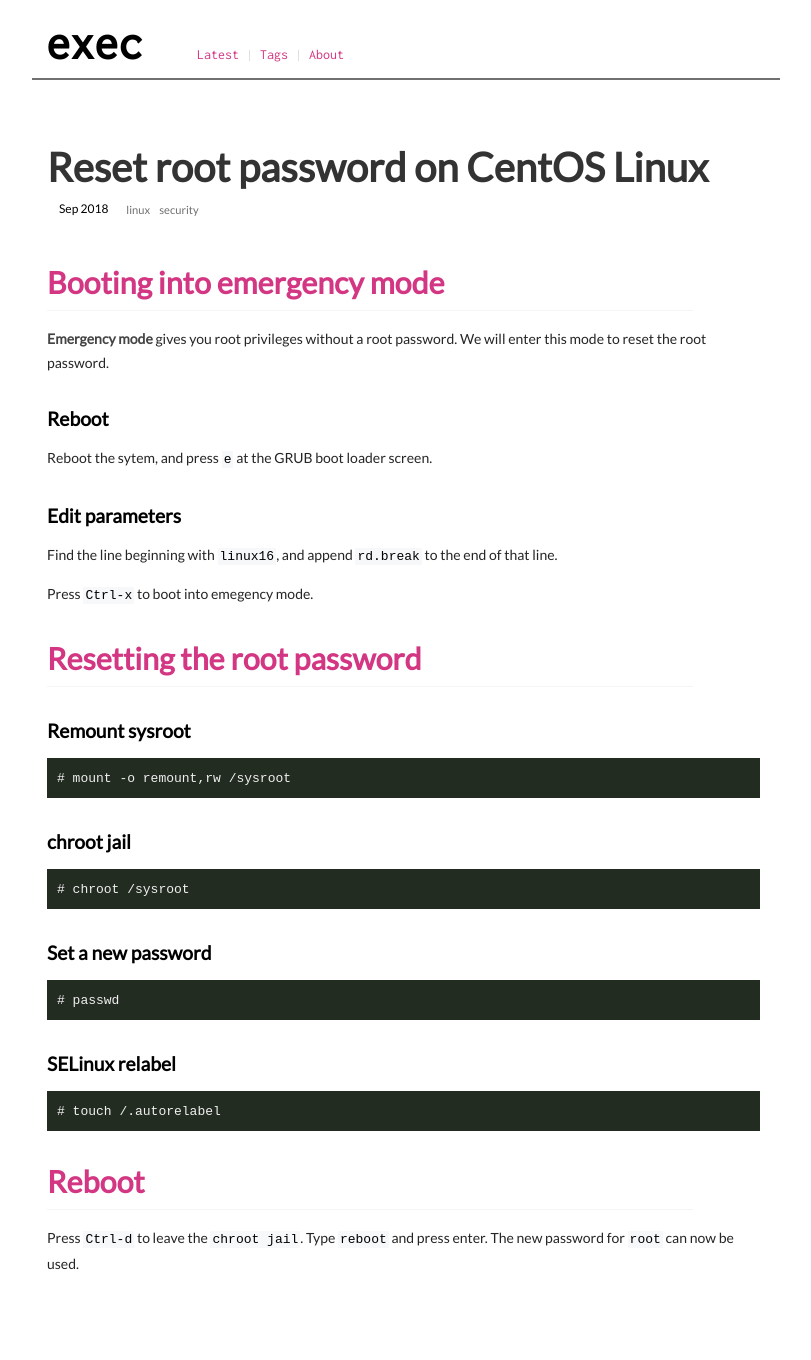
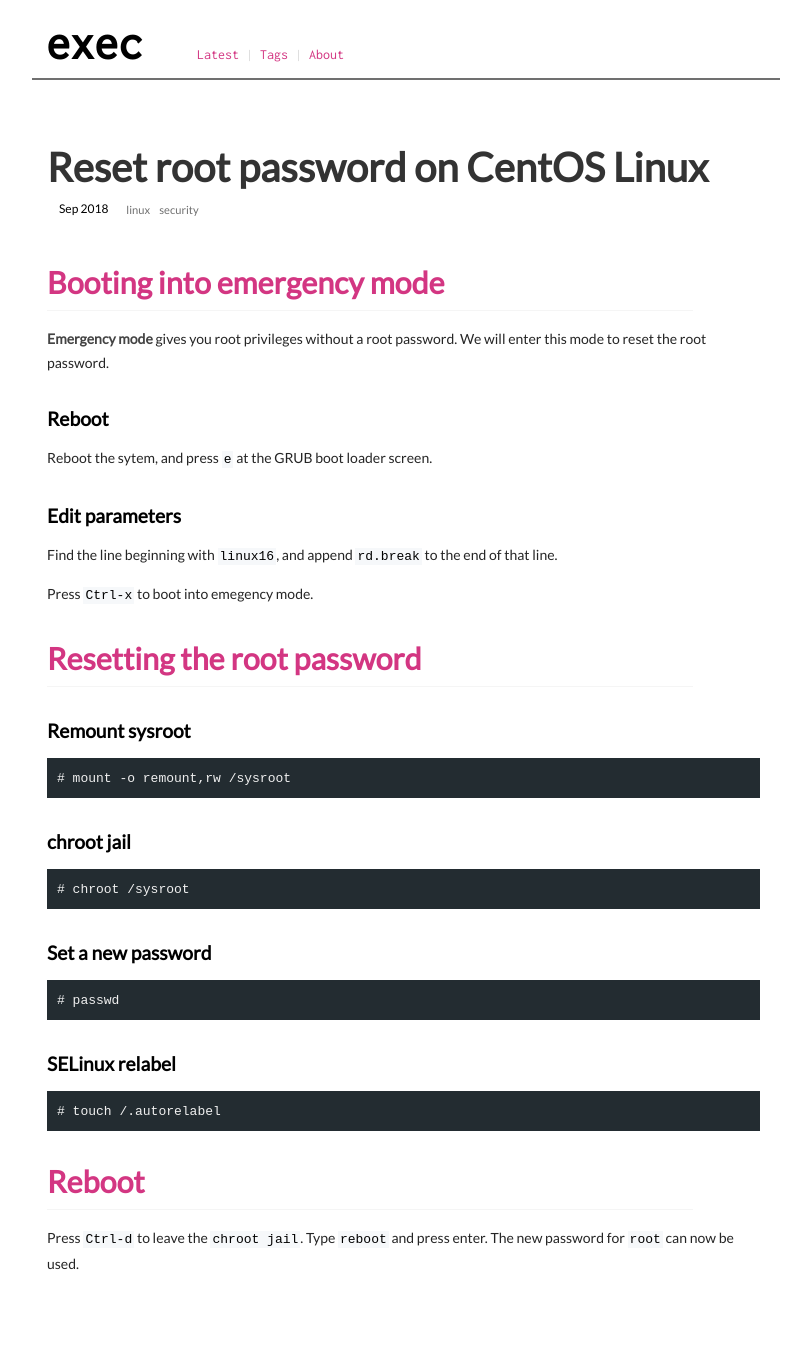
Before and after one commit to execas/execas.github.io, a Jekyll site: the page built from _posts/2018-09-03-reset-root-password-on-centos-linux.md, in a window 1280 px wide. Shown: the whole page, without its empty margins (234-1045 px from the left). Built offline with Jekyll 4.4.1, drawn with Linux system fonts in a browser that asks for light colours.

Commit message:
Update execas.css

```diff
--- a/css/execas.css
+++ b/css/execas.css
@@ -31,7 +31,7 @@
 pre {
      /*background-color: #f5f5f5;*/
      /*background-color: #f6f8fa;*/
-     background-color:#232c21;
+     background-color:#232c31;
      margin-left:0px;
      margin-right:5px;
      padding-left: 10px;
@@ -57,7 +57,7 @@
      background-color: #f6f8fa;
      */
      color:#f0f0f0;
-     background-color:#232c21;
+     background-color:#232c31;
      border-width: 0px;
      border-radius:0px;
      padding:0;
```
